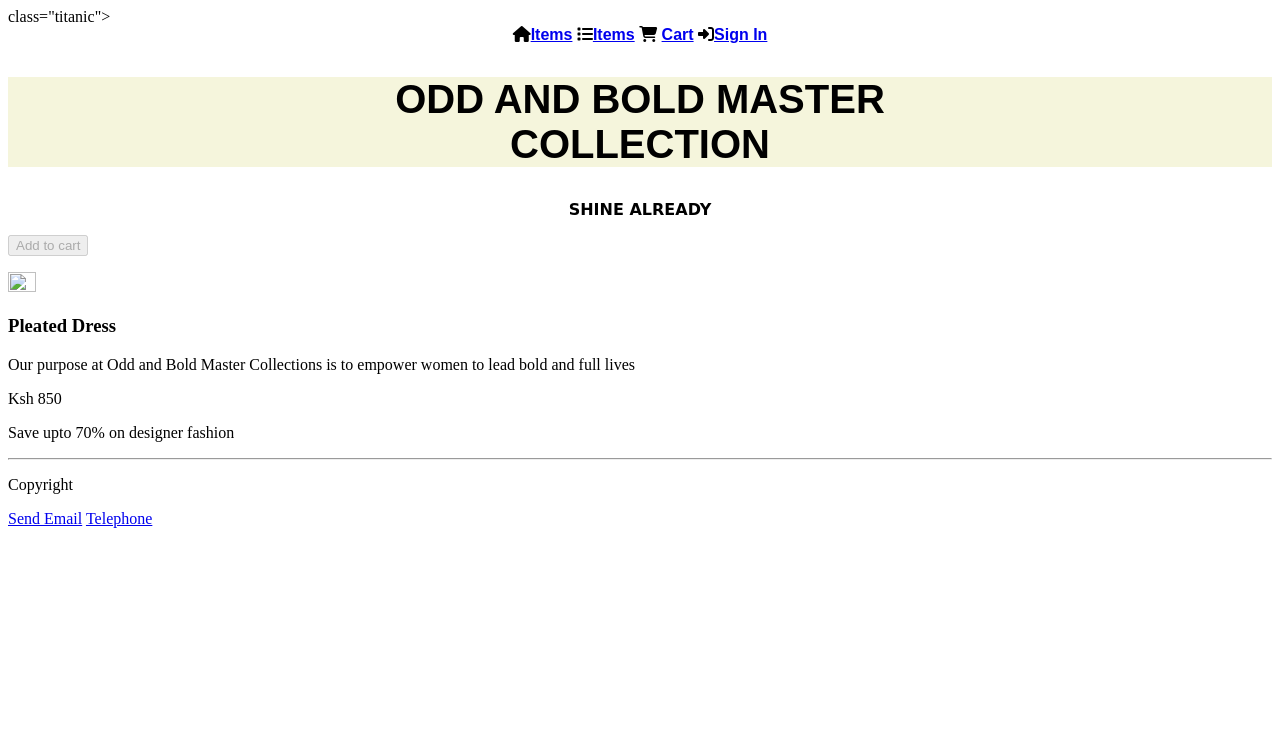
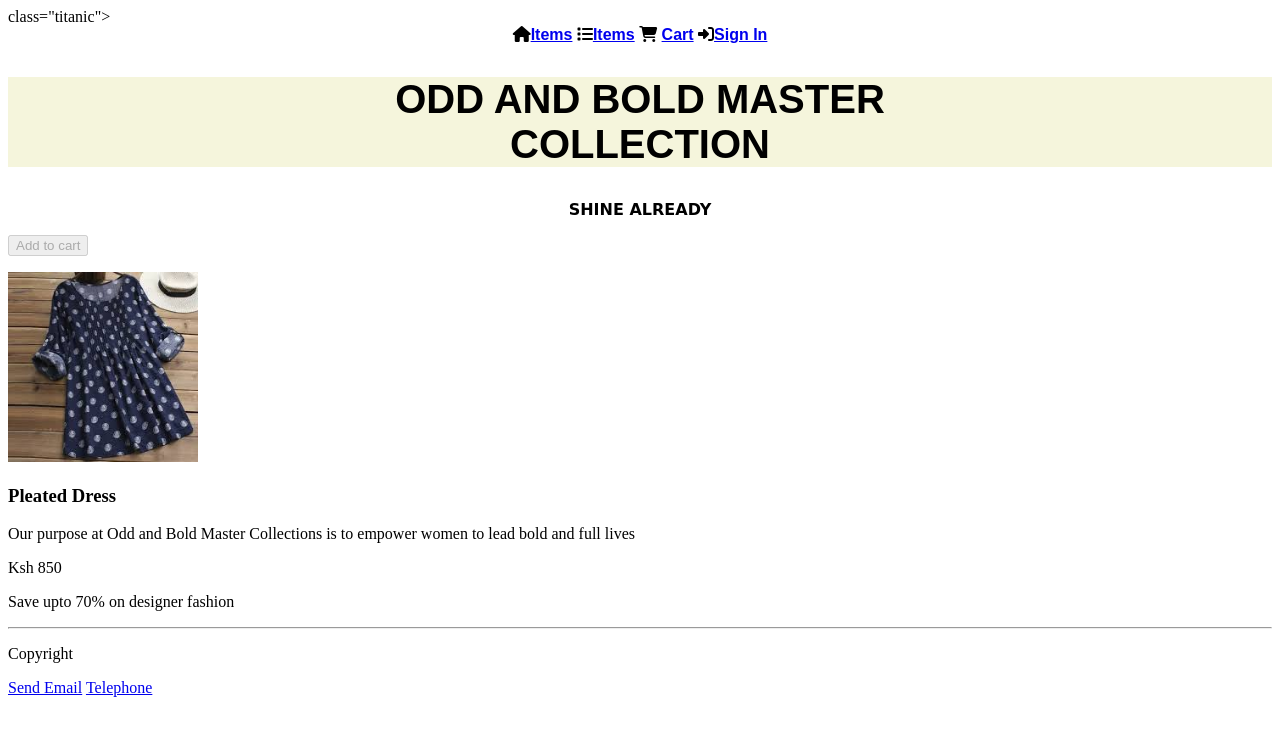
Before and after one commit to Nikkichepkirui/Milestone-2, a plain HTML site: page details.html in a window 1280 px wide. Drawn offline with Linux system fonts and the light colour scheme.

Commit message:
Update details.html

```diff
--- a/details.html
+++ b/details.html
@@ -18,7 +18,7 @@
             <h2 class="tagline">SHINE ALREADY</h2>
     <section class="details">
         <p><button type="button" disabled>Add to cart</button></p>
-        <img src="images/product 4.jpg" height="15%" width="15%" >
+        <img src="https://raw.githubusercontent.com/Nikkichepkirui/Milestone-2/main/product%204.jpg" height="15%" width="15%" >
         <p class="dress">Pleated Dress</p>
         <p>Our purpose at Odd and Bold Master Collections is to empower women to lead bold and full lives</p>
         <p>Ksh 850</p>
```
